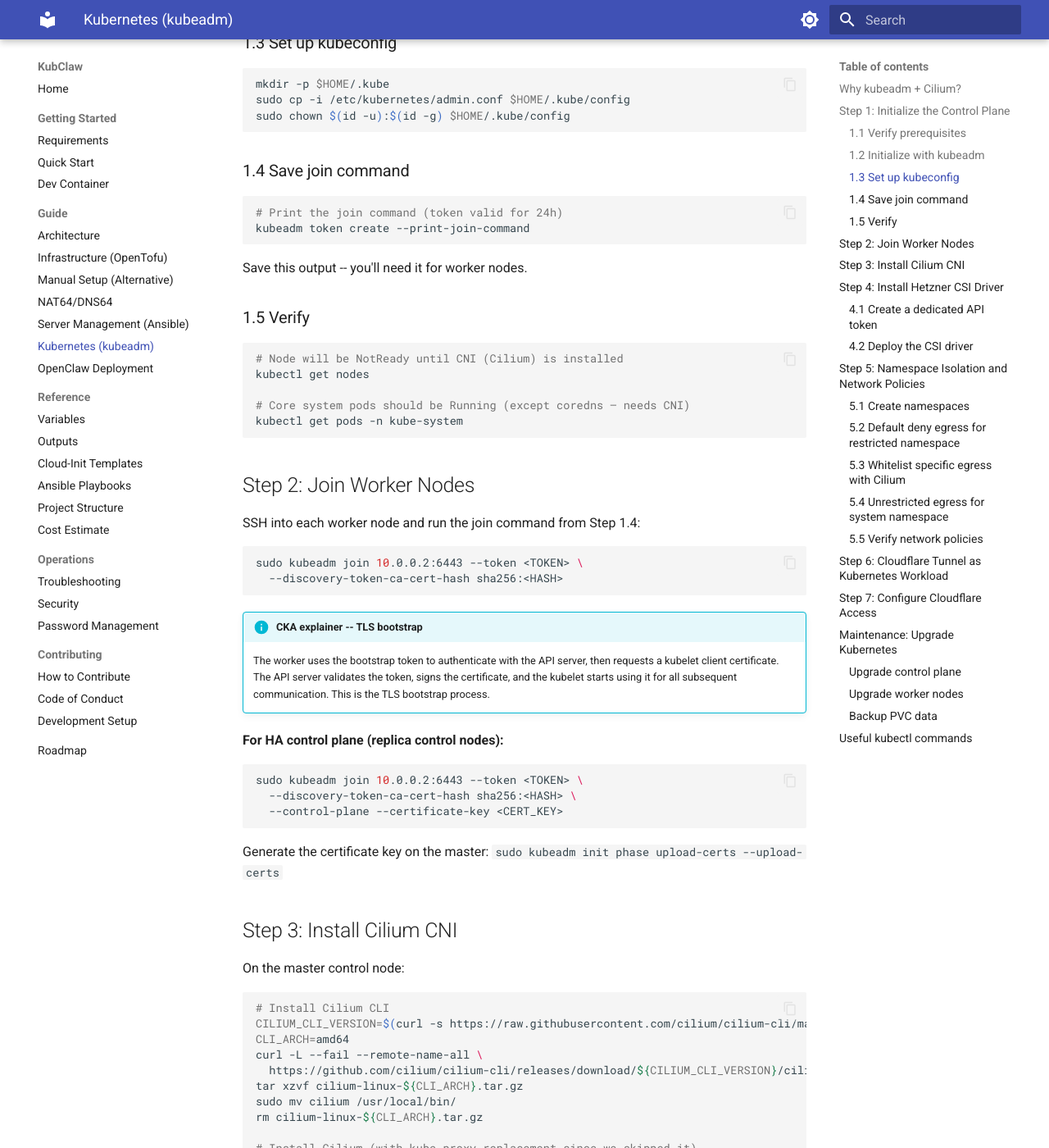
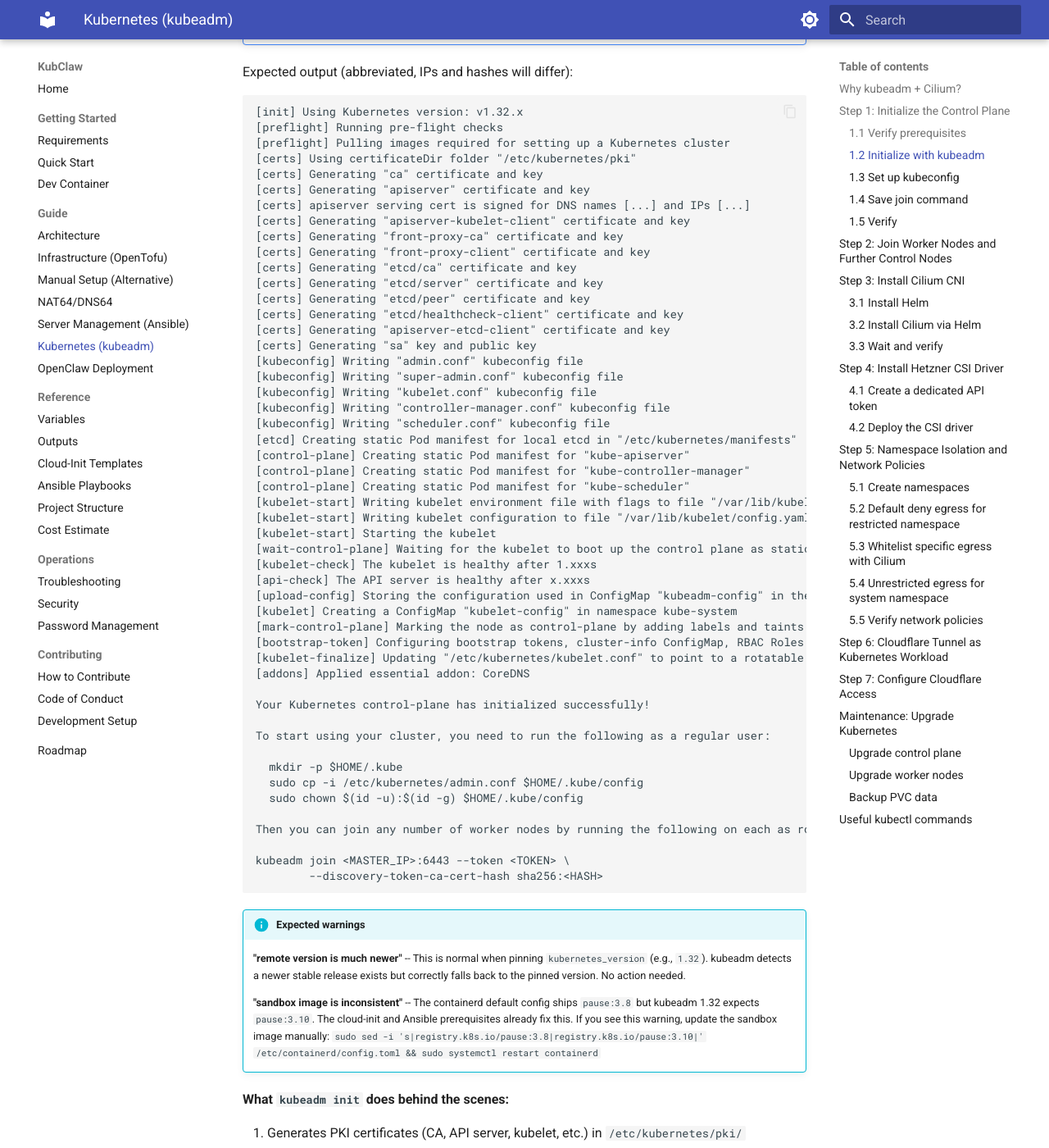
Before and after one commit to projectious-work/kubeclaw, an MkDocs documentation site: the page built from docs/guide/kubernetes.md, in a window 1280 px wide and 1400 px high, scrolled down 2193 px. Shown: the whole window at 82% size. Built offline with MkDocs 1.6.1 and Material for MkDocs 9.7.7, drawn with Linux system fonts in a browser that asks for light colours; some of the changed text lies outside the part shown.

Commit message:
fix: added helm to control node for cilium installation, due to github IPv6 problems

````diff
--- a/docs/guide/kubernetes.md
+++ b/docs/guide/kubernetes.md
@@ -9,7 +9,23 @@
 
 ## Step 1: Initialize the Control Plane
 
-SSH into the master control node (`10.0.0.2`). Prerequisites (containerd, kubeadm, kubelet, kubectl) are already installed via cloud-init when `enable_k8s_prereqs = true` (default).
+SSH into the master control node. Prerequisites (containerd, kubeadm, kubelet, kubectl) are already installed via cloud-init when `enable_k8s_prereqs = true` (default).
+
+First, determine the master's private IP (default: `10.0.0.2`, depends on `subnet_ip_range`):
+
+```bash
+# From the Dev Container:
+tofu output -raw master_control_node_private_ip
+
+# Or on the master node itself:
+MASTER_IP=$(hostname -I | awk '{print $1}')
+```
+
+The commands below use `$MASTER_IP`. Set it before proceeding:
+
+```bash
+MASTER_IP=$(hostname -I | awk '{print $1}')
+```
 
 ### 1.1 Verify prerequisites
 
@@ -67,19 +83,79 @@
 
 ```bash
 sudo kubeadm init \
-  --apiserver-advertise-address=10.0.0.2 \
+  --apiserver-advertise-address=$MASTER_IP \
   --pod-network-cidr=10.244.0.0/16 \
   --skip-phases=addon/kube-proxy
 ```
 
 Flags explained:
 
-- `--apiserver-advertise-address=10.0.0.2` -- Bind the API server to the private network IP
+- `--apiserver-advertise-address=$MASTER_IP` -- Bind the API server to the private network IP
 - `--pod-network-cidr=10.244.0.0/16` -- Pod CIDR for Cilium
 - `--skip-phases=addon/kube-proxy` -- Cilium replaces kube-proxy with eBPF datapath
 
 !!! note "CKA note"
     The CKA exam typically uses kube-proxy. This cluster skips it because Cilium provides a more efficient replacement. On the exam, omit `--skip-phases=addon/kube-proxy`.
+
+Expected output (abbreviated, IPs and hashes will differ):
+
+```
+[init] Using Kubernetes version: v1.32.x
+[preflight] Running pre-flight checks
+[preflight] Pulling images required for setting up a Kubernetes cluster
+[certs] Using certificateDir folder "/etc/kubernetes/pki"
+[certs] Generating "ca" certificate and key
+[certs] Generating "apiserver" certificate and key
+[certs] apiserver serving cert is signed for DNS names [...] and IPs [...]
+[certs] Generating "apiserver-kubelet-client" certificate and key
+[certs] Generating "front-proxy-ca" certificate and key
+[certs] Generating "front-proxy-client" certificate and key
+[certs] Generating "etcd/ca" certificate and key
+[certs] Generating "etcd/server" certificate and key
+[certs] Generating "etcd/peer" certificate and key
+[certs] Generating "etcd/healthcheck-client" certificate and key
+[certs] Generating "apiserver-etcd-client" certificate and key
+[certs] Generating "sa" key and public key
+[kubeconfig] Writing "admin.conf" kubeconfig file
+[kubeconfig] Writing "super-admin.conf" kubeconfig file
+[kubeconfig] Writing "kubelet.conf" kubeconfig file
+[kubeconfig] Writing "controller-manager.conf" kubeconfig file
+[kubeconfig] Writing "scheduler.conf" kubeconfig file
+[etcd] Creating static Pod manifest for local etcd in "/etc/kubernetes/manifests"
+[control-plane] Creating static Pod manifest for "kube-apiserver"
+[control-plane] Creating static Pod manifest for "kube-controller-manager"
+[control-plane] Creating static Pod manifest for "kube-scheduler"
+[kubelet-start] Writing kubelet environment file with flags to file "/var/lib/kubelet/kubeadm-flags.env"
+[kubelet-start] Writing kubelet configuration to file "/var/lib/kubelet/config.yaml"
+[kubelet-start] Starting the kubelet
+[wait-control-plane] Waiting for the kubelet to boot up the control plane as static Pods from directory "/etc/kubernetes/manifests"
+[kubelet-check] The kubelet is healthy after 1.xxxs
+[api-check] The API server is healthy after x.xxxs
+[upload-config] Storing the configuration used in ConfigMap "kubeadm-config" in the "kube-system" Namespace
+[kubelet] Creating a ConfigMap "kubelet-config" in namespace kube-system
+[mark-control-plane] Marking the node as control-plane by adding labels and taints
+[bootstrap-token] Configuring bootstrap tokens, cluster-info ConfigMap, RBAC Roles
+[kubelet-finalize] Updating "/etc/kubernetes/kubelet.conf" to point to a rotatable kubelet client certificate and key
+[addons] Applied essential addon: CoreDNS
+
+Your Kubernetes control-plane has initialized successfully!
+
+To start using your cluster, you need to run the following as a regular user:
+
+  mkdir -p $HOME/.kube
+  sudo cp -i /etc/kubernetes/admin.conf $HOME/.kube/config
+  sudo chown $(id -u):$(id -g) $HOME/.kube/config
+
+Then you can join any number of worker nodes by running the following on each as root:
+
+kubeadm join <MASTER_IP>:6443 --token <TOKEN> \
+        --discovery-token-ca-cert-hash sha256:<HASH>
+```
+
+!!! info "Expected warnings"
+    **"remote version is much newer"** -- This is normal when pinning `kubernetes_version` (e.g., `1.32`). kubeadm detects a newer stable release exists but correctly falls back to the pinned version. No action needed.
+
+    **"sandbox image is inconsistent"** -- The containerd default config ships `pause:3.8` but kubeadm 1.32 expects `pause:3.10`. The cloud-init and Ansible prerequisites already fix this. If you see this warning, update the sandbox image manually: `sudo sed -i 's|registry.k8s.io/pause:3.8|registry.k8s.io/pause:3.10|' /etc/containerd/config.toml && sudo systemctl restart containerd`
 
 **What `kubeadm init` does behind the scenes:**
 
@@ -108,20 +184,45 @@
 
 ### 1.5 Verify
 
+**Node status**
+
 ```bash
-# Node will be NotReady until CNI (Cilium) is installed
 kubectl get nodes
+```
 
-# Core system pods should be Running (except coredns — needs CNI)
+The node shows `NotReady` until the CNI (Cilium) is installed in Step 3:
+
+```
+NAME                      STATUS     ROLES           AGE   VERSION
+<cluster>-control-01      NotReady   control-plane   XXm   v1.32.x
+```
+
+**System pods**
+
+```bash
 kubectl get pods -n kube-system
 ```
 
-## Step 2: Join Worker Nodes
+Core control plane pods should be `Running`. CoreDNS pods remain `Pending` until the CNI is installed:
 
-SSH into each worker node and run the join command from Step 1.4:
+```
+NAME                                          READY   STATUS    RESTARTS   AGE
+coredns-xxxxxxxxxx-xxxxx                      0/1     Pending   0          XXm
+coredns-xxxxxxxxxx-xxxxx                      0/1     Pending   0          XXm
+etcd-<cluster>-control-01                     1/1     Running   0          XXm
+kube-apiserver-<cluster>-control-01           1/1     Running   0          XXm
+kube-controller-manager-<cluster>-control-01  1/1     Running   0          XXm
+kube-scheduler-<cluster>-control-01           1/1     Running   0          XXm
+```
+
+## Step 2: Join Worker Nodes and Further Control Nodes
+
+**Worker Nodes**
+
+SSH into each worker node and run the join command from Step 1.4. The join command already contains the master's IP and port:
 
 ```bash
-sudo kubeadm join 10.0.0.2:6443 --token <TOKEN> \
+sudo kubeadm join <MASTER_IP>:6443 --token <TOKEN> \
   --discovery-token-ca-cert-hash sha256:<HASH>
 ```
 
@@ -131,7 +232,7 @@
 **For HA control plane (replica control nodes):**
 
 ```bash
-sudo kubeadm join 10.0.0.2:6443 --token <TOKEN> \
+sudo kubeadm join <MASTER_IP>:6443 --token <TOKEN> \
   --discovery-token-ca-cert-hash sha256:<HASH> \
   --control-plane --certificate-key <CERT_KEY>
 ```
@@ -140,26 +241,44 @@
 
 ## Step 3: Install Cilium CNI
 
-On the master control node:
+### 3.1 Install Helm
+
+On the control node, install Helm via the official install script:
 
 ```bash
-# Install Cilium CLI
-CILIUM_CLI_VERSION=$(curl -s https://raw.githubusercontent.com/cilium/cilium-cli/main/stable.txt)
-CLI_ARCH=amd64
-curl -L --fail --remote-name-all \
-  https://github.com/cilium/cilium-cli/releases/download/${CILIUM_CLI_VERSION}/cilium-linux-${CLI_ARCH}.tar.gz
-tar xzvf cilium-linux-${CLI_ARCH}.tar.gz
-sudo mv cilium /usr/local/bin/
-rm cilium-linux-${CLI_ARCH}.tar.gz
+curl https://raw.githubusercontent.com/helm/helm/main/scripts/get-helm-3 | bash
+```
 
-# Install Cilium (with kube-proxy replacement since we skipped it)
-cilium install --version 1.16.5 --set kubeProxyReplacement=true
+!!! note "NAT64 and GitHub"
+    The install script downloads from GitHub via NAT64. This generally works but connections can be flaky. If the download times out, simply retry the command.
 
-# Wait for Cilium to be ready
-cilium status --wait
+### 3.2 Install Cilium via Helm
 
-# Verify
-kubectl get pods -n kube-system | grep cilium
+Install Cilium using the OCI chart from quay.io, which has native IPv6 support (no NAT64 needed):
+
+```bash
+helm install cilium oci://quay.io/cilium-charts/cilium \
+  --version 1.16.5 \
+  --namespace kube-system \
+  --set kubeProxyReplacement=true \
+  --set k8sServiceHost=$MASTER_IP \
+  --set k8sServicePort=6443
+```
+
+Flags explained:
+
+- `--version 1.16.5` -- Pin the Cilium version for reproducibility
+- `--set kubeProxyReplacement=true` -- Replace kube-proxy with Cilium's eBPF datapath (matches `--skip-phases=addon/kube-proxy` from Step 1)
+- `--set k8sServiceHost` / `k8sServicePort` -- Required when kube-proxy is skipped, so Cilium knows how to reach the API server
+
+### 3.3 Wait and verify
+
+```bash
+# Wait for the Cilium DaemonSet to roll out
+kubectl -n kube-system rollout status daemonset/cilium --timeout=120s
+
+# Verify Cilium pods are running
+kubectl get pods -n kube-system -l k8s-app=cilium
 ```
 
 After Cilium is ready, all nodes should show `Ready`:
@@ -486,7 +605,7 @@
 kubectl get pods -n kube-system | grep hcloud
 
 # Check Cilium status
-cilium status
+kubectl -n kube-system exec ds/cilium -c cilium-agent -- cilium-dbg status
 
 # Check network policies
 kubectl get ciliumnetworkpolicies -A
````
Also changed, not shown: docs/operations/troubleshooting.md (+4 -4 lines), docs/reference/cloud-init.md (+1 -1 lines), 4 other files.
